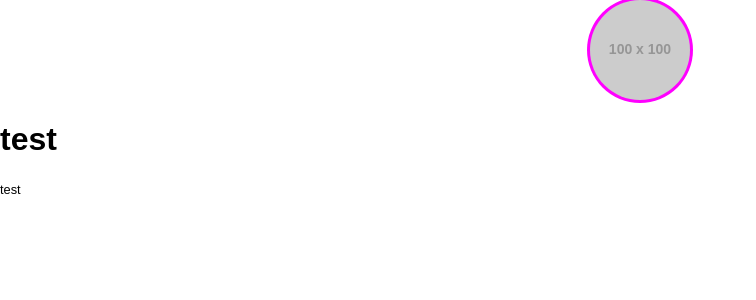
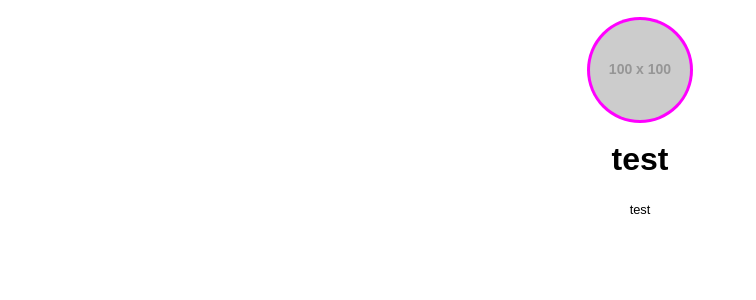
Before and after one commit to raphaelpor/raphaelpor.github.io, a React app: page / in a window 1280 px wide. Shown: the top 300 px of the page, without its empty margins (0-756 px from the left). Built offline with nearby package versions, Linux system fonts and the light colour scheme.

Commit message:
Add class and styles for Home

```diff
--- a/src/views/Home/index.js
+++ b/src/views/Home/index.js
@@ -1,11 +1,12 @@
 import React from 'react';
+import './style.css';
 
 import Avatar from '../../shared/Avatar';
 import Intro from './components/Intro';
 
 function Home() {
   return (
-    <div>
+    <div className="Home">
       <Avatar />
       <Intro />
     </div>
--- /dev/null
+++ b/src/views/Home/style.css
@@ -0,0 +1,4 @@
+div.Home {
+  padding: 20px;
+  text-align: center;
+}
```
Also changed, not shown: 1 other file (tests, documents, lock files or other folders).
